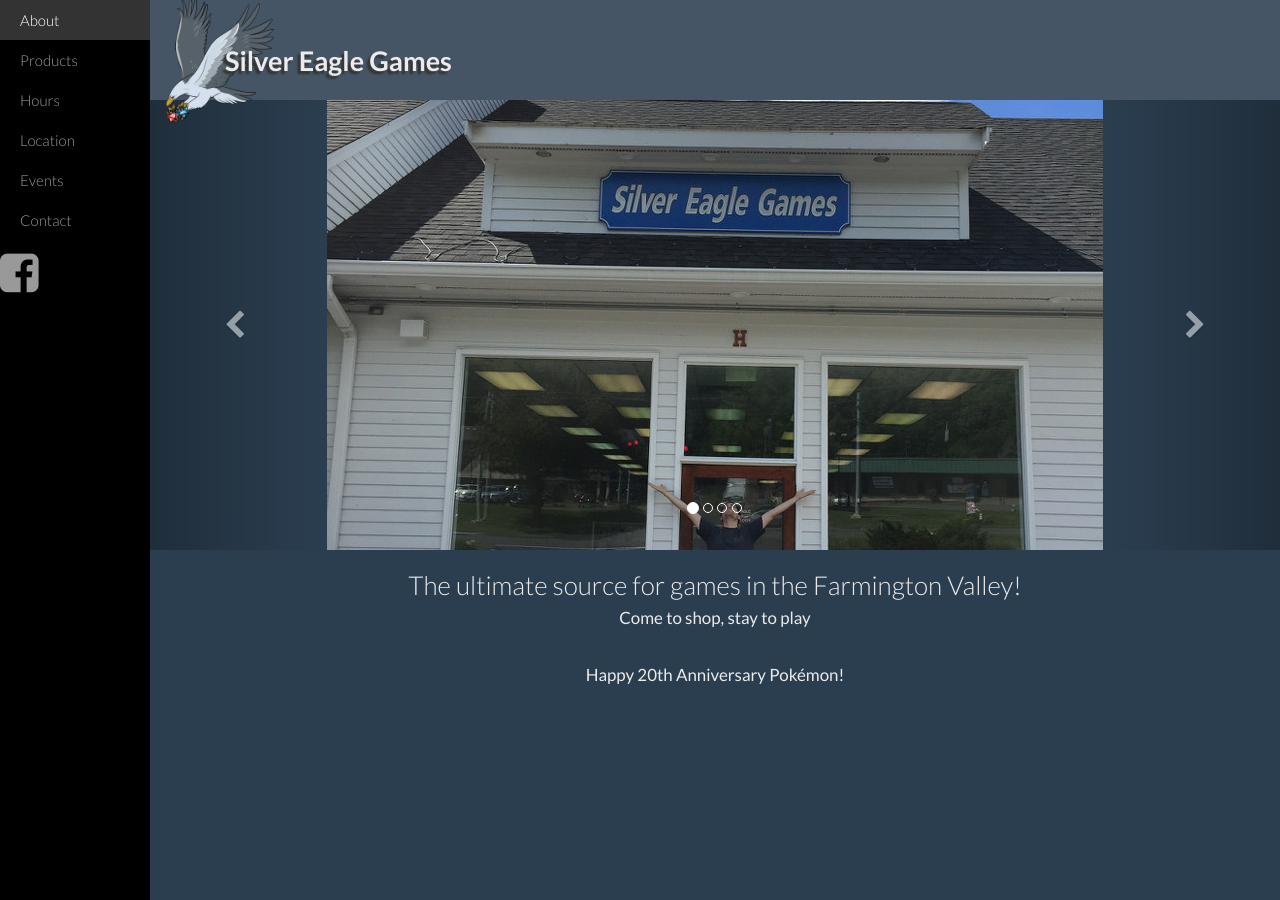
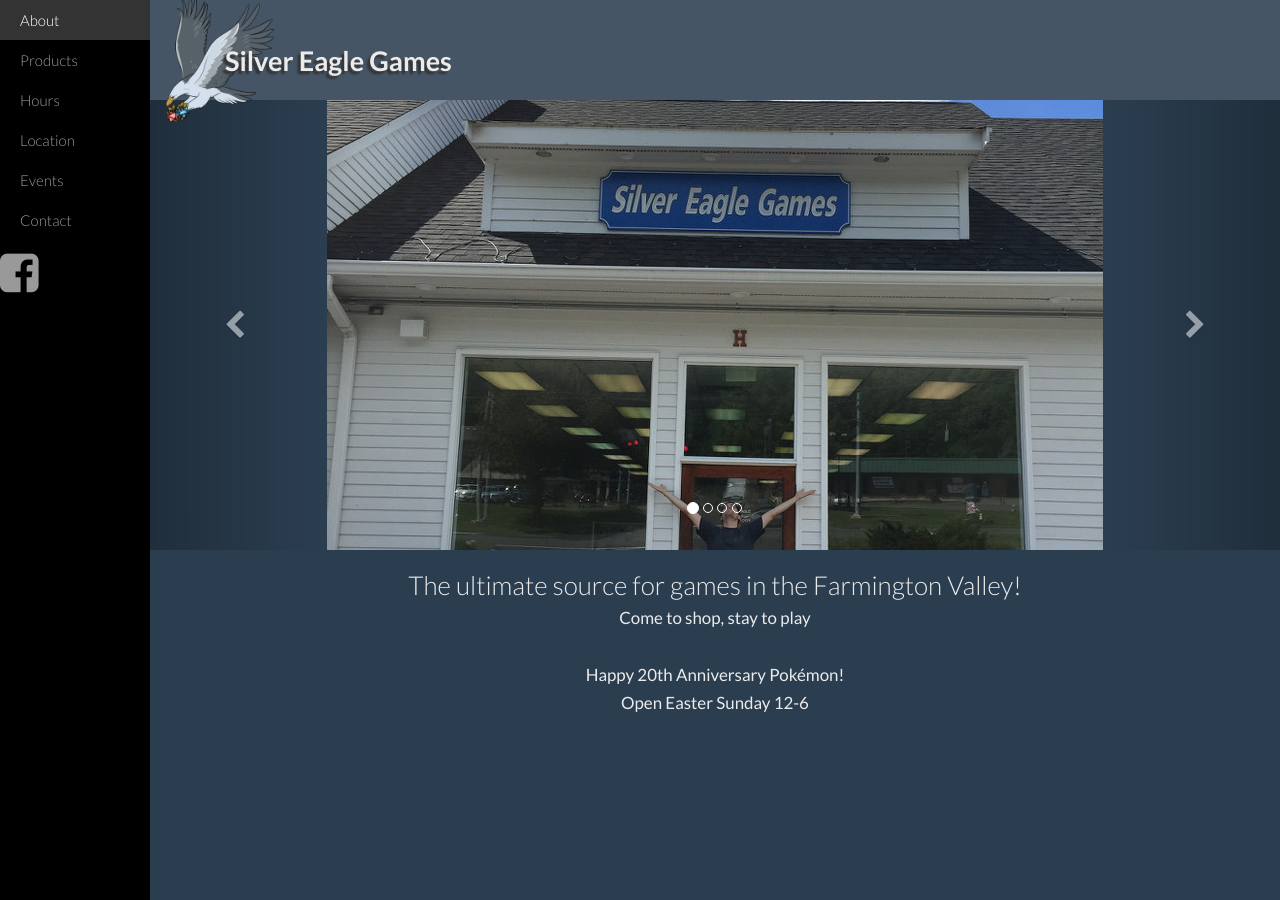
Before and after one commit to sew-admin/sew-admin, a Jekyll site: the page built from index.html, in a window 1280 px wide. Built offline with Jekyll 4.4.1, drawn with Linux system fonts in a browser that asks for light colours; nearby versions of some CDN libraries.

Commit message:
Updated '/index.html' via CloudCannon

```diff
--- a/index.html
+++ b/index.html
@@ -17,6 +17,6 @@ carousel:
     caption:
 ---
 
-<h3 class="text-center editable">The ultimate source for games in the Farmington Valley!<br /><small>Come to shop, stay to play<br /><br />Happy 20th Anniversary Pok&eacute;mon!</small></h3>
+<h3 class="text-center editable">The ultimate source for games in the Farmington Valley!<br /><small>Come to shop, stay to play<br /><br />Happy 20th Anniversary Pok&eacute;mon!<br />Open Easter Sunday 12-6</small></h3>
 
 <div class="editable"></div>
```
